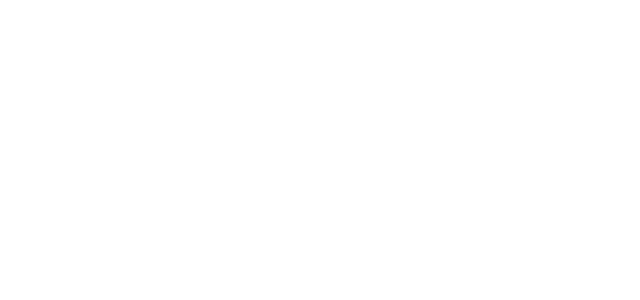
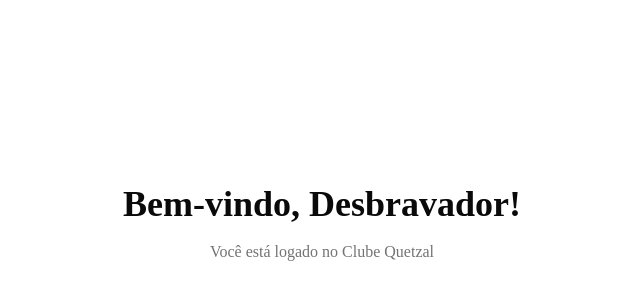
Before and after one commit to augustcaio/onboard-desbravador, a Next.js app: page / in a window 1280 px wide. Shown: the part 176-476 px from the top of the page, without its empty margins (318-958 px from the left). Built offline with nearby package versions, Linux system fonts and the light colour scheme; no server answers.

Commit message:
feat: add authentication middleware and protected routes
- Add 24 hour session duration
- Create middleware to protect routes
- Redirect unauthenticated users to /login
- Create home page with user greeting

```diff
--- a/app/api/auth/[...nextauth]/route.ts
+++ b/app/api/auth/[...nextauth]/route.ts
@@ -14,6 +14,7 @@
   ],
   session: {
     strategy: "jwt",
+    maxAge: 24 * 60 * 60,
   },
   pages: {
     signIn: "/login",
--- a/app/login/page.tsx
+++ b/app/login/page.tsx
@@ -1,8 +1,8 @@
 "use client";
 
+import { Loader2 } from "lucide-react";
 import { signIn } from "next-auth/react";
 import { useState } from "react";
-import { Loader2 } from "lucide-react";
 
 export default function LoginPage() {
   const [isLoading, setIsLoading] = useState(false);
@@ -27,13 +27,13 @@
         <button
           onClick={handleGoogleLogin}
           disabled={isLoading}
-          className="group relative w-20 h-20 rounded-full bg-background border-2 border-border hover:border-muted-foreground/30 hover:bg-accent transition-all duration-300 ease-out hover:scale-110 hover:shadow-xl disabled:opacity-50 disabled:cursor-not-allowed"
+          className="group relative w-12 h-12 rounded-full bg-background border-2 border-border hover:border-muted-foreground/30 hover:bg-accent transition-all duration-300 ease-out hover:scale-110 hover:shadow-xl disabled:opacity-50 disabled:cursor-not-allowed"
         >
           {isLoading ? (
             <Loader2 className="w-8 h-8 animate-spin text-foreground mx-auto" />
           ) : (
             <svg
-              className="w-10 h-10 mx-auto transition-transform group-hover:scale-110"
+              className="w-7 h-w-7 mx-auto transition-transform group-hover:scale-110"
               viewBox="0 0 24 24"
             >
               <path
--- a/app/page.tsx
+++ b/app/page.tsx
@@ -1 +1,19 @@
-export default function Home() {}
+import { getServerSession } from "next-auth";
+import { authOptions } from "./api/auth/[...nextauth]/route";
+
+export default async function Home() {
+  const session = await getServerSession(authOptions);
+
+  return (
+    <main className="min-h-screen flex items-center justify-center bg-background">
+      <div className="text-center">
+        <h1 className="text-4xl font-bold text-foreground">
+          Bem-vindo, {session?.user?.name || "Desbravador"}!
+        </h1>
+        <p className="text-muted-foreground mt-4">
+          Você está logado no Clube Quetzal
+        </p>
+      </div>
+    </main>
+  );
+}
--- /dev/null
+++ b/middleware.ts
@@ -0,0 +1,24 @@
+import { NextResponse } from "next/server";
+import type { NextRequest } from "next/server";
+import { getToken } from "next-auth/jwt";
+
+export async function middleware(request: NextRequest) {
+  const token = await getToken({ req: request, secret: process.env.NEXTAUTH_SECRET });
+
+  const isOnLoginPage = request.nextUrl.pathname.startsWith("/login");
+  const isOnApiPage = request.nextUrl.pathname.startsWith("/api");
+
+  if (!token && !isOnLoginPage && !isOnApiPage) {
+    return NextResponse.redirect(new URL("/login", request.url));
+  }
+
+  if (token && isOnLoginPage) {
+    return NextResponse.redirect(new URL("/", request.url));
+  }
+
+  return NextResponse.next();
+}
+
+export const config = {
+  matcher: ["/((?!login|api|_next/static|_next/image|favicon.ico).*)"],
+};
```
